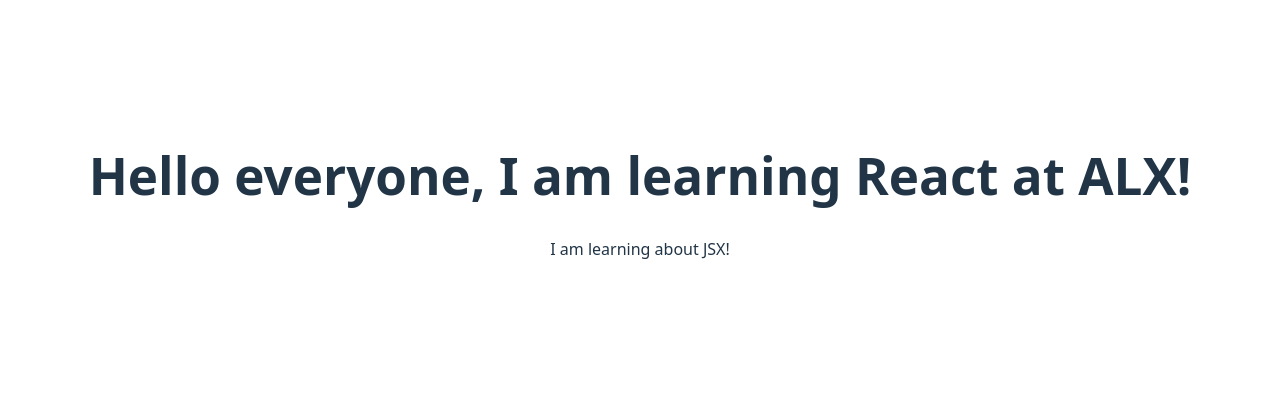
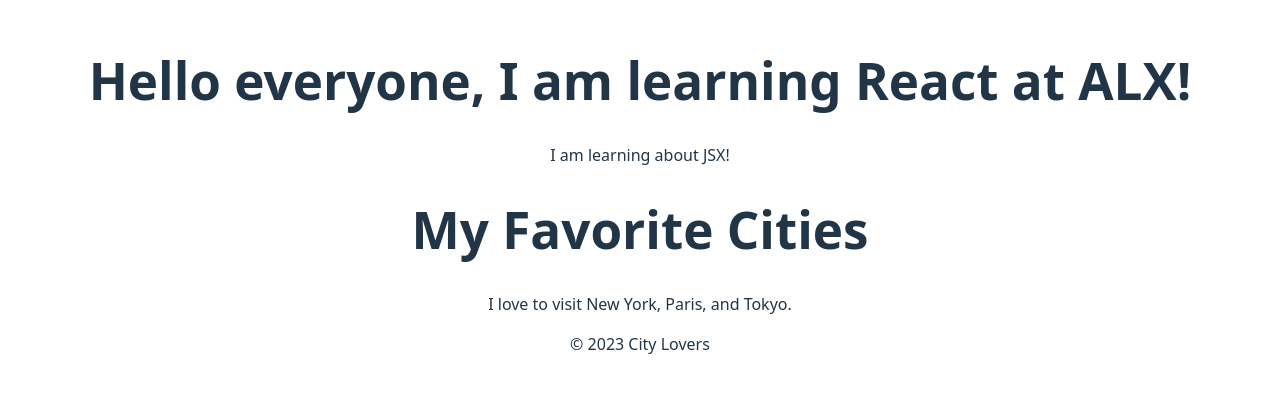
Before and after one commit to Morudu7/alx-fe-reactjs, a React (Vite) app in the folder alx-react-app/: page / in a window 1280 px wide. Shown: the part 205-598 px from the top of the page. Built offline with nearby package versions, Linux system fonts and the light colour scheme.

Commit message:
Modifying a pre-built react app

```diff
--- a/alx-react-app/src/App.jsx
+++ b/alx-react-app/src/App.jsx
@@ -1,12 +1,29 @@
 import WelcomeMessage from './components/WelcomeMessage'
+import Header from './components/Header'
+import MainContent from './components/MainContent'
+import Footer from './components/Footer'
 import './App.css'
 
 function App() {
  return (
+  <>
    <div className="App">
     {/* The message components is rendered here*/}
     <WelcomeMessage />
   </div>
+
+  <div className="App">
+    <Header />
+  </div>
+
+  <div className="App">
+    <MainContent />
+  </div>
+
+  <div className="App">
+    <Footer />
+  </div>
+  </>
  );
 
 }
--- /dev/null
+++ b/alx-react-app/src/components/Footer.jsx
@@ -0,0 +1,9 @@
+function Footer() {
+    return(
+        <footer>
+        <p>© 2023 City Lovers</p>
+        </footer>
+    );
+}
+
+export default Footer;
--- /dev/null
+++ b/alx-react-app/src/components/Header.jsx
@@ -0,0 +1,9 @@
+function Header() {
+    return(
+        <header>
+        <h1>My Favorite Cities</h1>
+        </header>
+    );
+}
+
+export default Header;
--- /dev/null
+++ b/alx-react-app/src/components/MainContent.jsx
@@ -0,0 +1,9 @@
+function MainContent() {
+    return(
+        <main>
+        <p>I love to visit New York, Paris, and Tokyo.</p>
+        </main>
+    );
+}
+
+export default MainContent;
```
